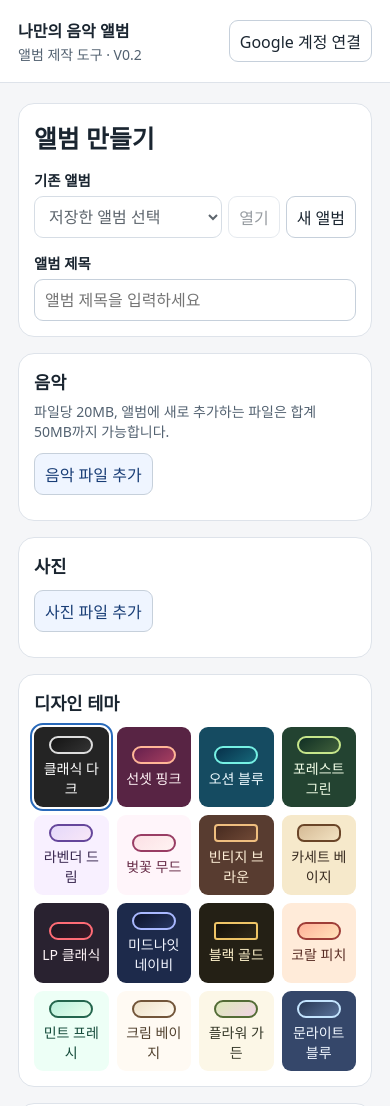
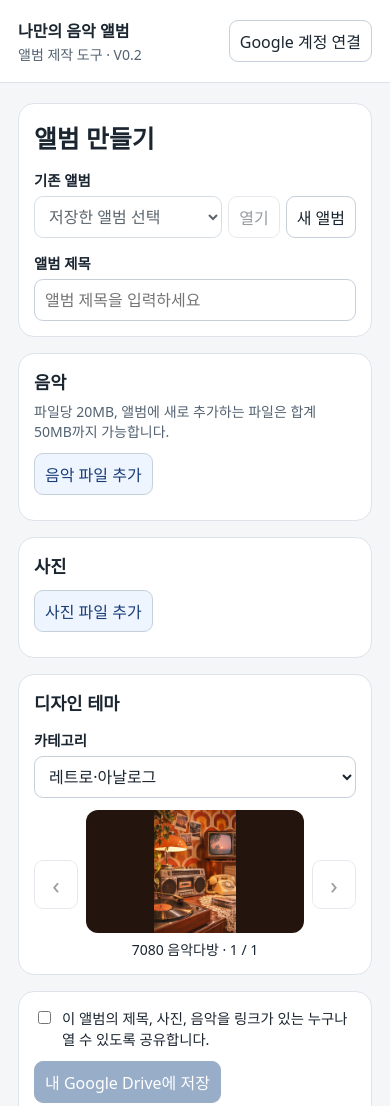
Before and after one commit to robin3025-bit/NFC-Album, a plain HTML site: page index.html in a window 390 px wide. Shown: the top 1106 px of the page. Drawn offline with Linux system fonts and the light colour scheme.

Commit message:
Add image theme categories and responsive carousel

```diff
--- a/app.js
+++ b/app.js
@@ -1,13 +1,15 @@
-import { applyTheme, mountPlayer, themes } from "./player.js";
+import { applyTheme, loadThemes, mountPlayer, themes } from "./player.js";
 import * as drive from "./drive.js";
 
 const get = id => document.getElementById(id);
 const status = message => { get("status").textContent = message; };
 const updatePlayer = mountPlayer(get("player"));
 const query = new URLSearchParams(location.search);
+const categories = await loadThemes().catch(() => new Map());
 const preview = get("preview");
 preview.hidden = false;
-const blank = () => ({ title: "", theme: "dark", tracks: [], photos: [] });
+const defaultTheme = categories.values().next().value?.ids[0] ?? "dark";
+const blank = () => ({ title: "", theme: defaultTheme, tracks: [], photos: [] });
 
 async function withSources(album, editor = false) {
   const created = [];
@@ -85,9 +87,7 @@ function setupEditor() {
   }
   function renderPreview() {
     updatePlayer(album);
-    for (const button of get("themes").children) {
-      button.setAttribute("aria-pressed", String(button.dataset.theme === album.theme));
-    }
+    renderThemePicker();
   }
   function changed() { dirty = true; renderPreview(); }
   function release(item) { if (item.src?.startsWith("blob:")) URL.revokeObjectURL(item.src); }
@@ -160,15 +160,59 @@ function setupEditor() {
       changed();
     };
   }
-  for (const [id, { label }] of themes) {
-    const button = document.createElement("button"), swatch = document.createElement("span");
-    button.type = "button"; button.className = "theme-choice"; swatch.className = "swatch";
-    swatch.setAttribute("aria-hidden", "true");
-    applyTheme(button, id);
-    button.append(swatch, label);
-    button.onclick = () => { album.theme = id; changed(); };
-    get("themes").append(button);
+  const category = get("theme-category"), slide = get("theme-slide"), image = get("theme-image");
+  const previousTheme = get("theme-prev"), nextTheme = get("theme-next");
+  const currentThemeOption = new Option("현재 테마", "");
+  currentThemeOption.disabled = true;
+  category.append(currentThemeOption);
+  for (const [id, { name }] of categories) category.append(new Option(name, id));
+  category.disabled = !categories.size;
+  get("theme-error").hidden = !!categories.size;
+
+  function renderThemePicker() {
+    const theme = themes.get(album.theme) ?? themes.get("dark");
+    const ids = categories.get(theme.categoryId)?.ids ?? [];
+    const index = ids.indexOf(album.theme);
+    currentThemeOption.textContent = `현재 테마 · ${theme.label}`;
+    currentThemeOption.hidden = index >= 0;
+    category.value = theme.categoryId ?? "";
+    applyTheme(get("theme-art"), album.theme);
+    image.hidden = !theme.image;
+    if (theme.image) {
+      if (image.src !== theme.image) image.src = theme.image;
+    } else image.removeAttribute("src");
+    get("theme-caption").textContent = index >= 0 ? `${theme.label} · ${index + 1} / ${ids.length}` : theme.label;
+    previousTheme.disabled = nextTheme.disabled = ids.length < 2;
   }
+  function selectTheme(id) {
+    if (!id || id === album.theme) return;
+    album.theme = id;
+    dirty = true;
+    applyTheme(get("player"), id);
+    renderThemePicker();
+  }
+  function moveTheme(step) {
+    const ids = categories.get(category.value)?.ids ?? [];
+    if (ids.length < 2) return;
+    const index = ids.indexOf(album.theme);
+    selectTheme(ids[(index + step + ids.length) % ids.length]);
+  }
+  category.onchange = () => selectTheme(categories.get(category.value)?.ids[0]);
+  previousTheme.onclick = () => moveTheme(-1);
+  nextTheme.onclick = () => moveTheme(1);
+  let start;
+  slide.onpointerdown = event => {
+    if (event.pointerType !== "touch" || !event.isPrimary || nextTheme.disabled) return;
+    start = { id: event.pointerId, x: event.clientX, y: event.clientY };
+    slide.setPointerCapture(event.pointerId);
+  };
+  slide.onpointercancel = event => { if (start?.id === event.pointerId) start = undefined; };
+  slide.onpointerup = event => {
+    if (start?.id !== event.pointerId) return;
+    const dx = event.clientX - start.x, dy = event.clientY - start.y;
+    start = undefined;
+    if (Math.abs(dx) >= 42 && Math.abs(dx) > Math.abs(dy) * 1.3) moveTheme(dx < 0 ? 1 : -1);
+  };
   get("title").oninput = event => { album.title = event.target.value; changed(); };
   function controls(locked) {
     busy = locked;
--- a/index.html
+++ b/index.html
@@ -22,7 +22,22 @@
 </section>
 <section><h2>음악</h2><p class="limits">파일당 20MB, 앨범에 새로 추가하는 파일은 합계 50MB까지 가능합니다.</p><label class="upload">음악 파일 추가<input type="file" id="tracks" accept="audio/*,.mp3,.m4a,.wav,.ogg,.flac,.aac" multiple></label><ul class="files" id="track-list"></ul></section>
 <section><h2>사진</h2><label class="upload">사진 파일 추가<input type="file" id="photos" accept="image/*" multiple></label><ul class="files" id="photo-list"></ul></section>
-<section><h2>디자인 테마</h2><div id="themes"></div></section>
+<section>
+<h2>디자인 테마</h2>
+<div id="themes">
+  <label for="theme-category">카테고리</label>
+  <select id="theme-category"></select>
+  <div class="theme-carousel">
+    <button type="button" id="theme-prev" aria-label="이전 테마" disabled>‹</button>
+    <figure id="theme-slide">
+      <div id="theme-art"><img id="theme-image" alt="" draggable="false" hidden></div>
+      <figcaption id="theme-caption" aria-live="polite"></figcaption>
+    </figure>
+    <button type="button" id="theme-next" aria-label="다음 테마" disabled>›</button>
+  </div>
+  <p id="theme-error" hidden>테마 목록을 불러오지 못했습니다. 현재 테마를 유지합니다.</p>
+</div>
+</section>
 <section><label class="check"><input type="checkbox" id="share"> 이 앨범의 제목, 사진, 음악을 링크가 있는 누구나 열 수 있도록 공유합니다.</label><button class="primary" id="save" type="submit">내 Google Drive에 저장</button><div class="row" id="link-row" hidden><input id="link" aria-label="감상 링크" readonly><button id="copy" type="button">복사</button></div></section>
 </form>
 <aside id="preview" hidden><p class="preview-label">모바일 실시간 미리보기</p><div id="player"></div></aside>
--- a/player.js
+++ b/player.js
@@ -26,8 +26,32 @@ const patterns = [
 export const themes = new Map(definitions.map(([id, label, start, end, surface, ink, accent, frame, radius], i) =>
   [id, { label, vars: { bg: `linear-gradient(145deg,${start},${end})`, surface, ink, accent, frame,
     radius: `${radius}px`, on: light.has(id) ? "#fff" : "#16131c", texture: patterns[i % patterns.length] } }]));
+export async function loadThemes() {
+  const categories = new Map();
+  const response = await fetch(new URL("./themes.json", import.meta.url));
+  if (!response.ok) throw new Error("테마 목록을 불러올 수 없습니다.");
+  const catalog = await response.json();
+  for (const { id, categoryId, categoryName, name, background, baseColor, textColor, accentColor } of catalog.themes) {
+    const validColor = value => /^#[0-9a-f]{6}$/i.test(value);
+    if (themes.has(id) || !id || !categoryId || !categoryName || !name ||
+      !/^backgrounds\/[\w-]+\.(webp|svg|png|jpe?g|avif)$/i.test(background) ||
+      ![baseColor, textColor, accentColor].every(validColor)) continue;
+    const image = new URL(background, import.meta.url).href;
+    const dark = /^#[0-7]/i.test(baseColor);
+    themes.set(id, { label: name, categoryId, image, vars: {
+      bg: baseColor, texture: `linear-gradient(${baseColor}b8,${baseColor}ed)`,
+      image: `url("${image}")`, surface: baseColor, ink: textColor,
+      accent: accentColor, frame: accentColor, radius: "16px", on: dark ? "#15131a" : "#fff",
+    } });
+    if (!categories.has(categoryId)) categories.set(categoryId, { name: categoryName, ids: [] });
+    categories.get(categoryId).ids.push(id);
+  }
+  return categories;
+}
 export function applyTheme(element, id) {
   const theme = themes.get(id) ?? themes.get("dark");
+  element.style.setProperty("--image", "none");
+  element.classList.toggle("image-theme", Boolean(theme.image));
   for (const [name, value] of Object.entries(theme.vars)) element.style.setProperty("--" + name, value);
   element.dataset.theme = themes.has(id) ? id : "dark";
 }
--- a/serve.mjs
+++ b/serve.mjs
@@ -5,12 +5,16 @@ const files = new Map([
   ["/", ["index.html", "text/html; charset=utf-8"]],
   ["/index.html", ["index.html", "text/html; charset=utf-8"]],
   ["/style.css", ["style.css", "text/css"]],
+  ["/themes.json", ["themes.json", "application/json"]],
   ...["app", "player", "drive", "config"].map(name => [`/${name}.js`, [`${name}.js`, "text/javascript"]]),
 ]);
 const port = Number(process.argv[2] || 8765);
 createServer(async (request, response) => {
   try {
-    const file = files.get(new URL(request.url, "http://localhost").pathname);
+    const pathname = new URL(request.url, "http://localhost").pathname;
+    const image = /^\/backgrounds\/[\w-]+\.(webp|svg|png|jpe?g|avif)$/i.exec(pathname);
+    const types = { webp: "image/webp", svg: "image/svg+xml", png: "image/png", jpg: "image/jpeg", jpeg: "image/jpeg", avif: "image/avif" };
+    const file = files.get(pathname) ?? (image && [pathname.slice(1), types[image[1].toLowerCase()]]);
     if (!file) { response.writeHead(404).end(); return; }
     const body = await readFile(new URL(file[0], import.meta.url));
     response.writeHead(200, { "Content-Type": file[1], "Cache-Control": "no-store" }).end(body);
--- a/style.css
+++ b/style.css
@@ -17,10 +17,13 @@ input:not([type=checkbox],[type=range],[type=file]),select{width:100%;min-width:
 .upload{position:relative;display:inline-grid;place-items:center;margin-top:12px;background:#eff5ff;color:#183d76}.upload input{position:absolute;inset:0;opacity:0;width:100%;cursor:pointer}
 .files{list-style:none;padding:0;display:grid;gap:8px;margin-top:10px}
 .files li{display:flex;align-items:center;gap:8px;min-width:0}.filename{flex:1;overflow-wrap:anywhere}.mini{width:34px;height:34px;object-fit:cover;border-radius:5px}
-#themes{display:grid;grid-template-columns:repeat(4,minmax(0,1fr));gap:8px;margin-top:12px}
-.theme-choice{color:var(--ink);background:var(--surface);border:2px solid transparent;min-width:0;font-size:.875rem;overflow-wrap:anywhere;padding:7px 4px}
-.theme-choice[aria-pressed=true]{outline:2px solid #2869ba;outline-offset:2px}
-.swatch{display:block;margin:0 auto 4px;width:70%;height:18px;border:2px solid var(--accent);border-radius:var(--radius);background:var(--bg)}
+.theme-carousel{display:grid;grid-template-columns:44px minmax(0,1fr) 44px;align-items:center;gap:8px;margin-top:12px}
+.theme-carousel button{font-size:1.5rem}
+#theme-slide{margin:0;min-width:0;touch-action:pan-y}
+#theme-art{aspect-ratio:16/9;border-radius:12px;overflow:hidden;background:var(--bg,#eee);display:grid;place-items:center}
+#theme-image{width:100%;height:100%;min-height:0;object-fit:contain;pointer-events:none}
+#theme-caption{text-align:center;font-size:.875rem;margin-top:6px;overflow-wrap:anywhere}
+#theme-error{font-size:.875rem;margin-top:8px}
 .check{display:flex;align-items:flex-start;gap:8px;font-size:.9rem}.check input{margin-top:4px;flex:none}
 .primary{background:#1d4b85;color:white;border-color:#1d4b85;margin:12px 0}
 #status{position:fixed;bottom:12px;left:50%;transform:translateX(-50%);z-index:2;width:max-content;max-width:calc(100% - 24px);padding:10px 15px;border-radius:10px;background:#14263a;color:white;box-shadow:0 4px 18px #0003}
@@ -28,6 +31,8 @@ input:not([type=checkbox],[type=range],[type=file]),select{width:100%;min-width:
 #preview{position:sticky;top:15px;width:100%;max-width:440px;justify-self:center}
 .preview-label{font-size:.875rem;color:#536271;margin:0 0 8px}
 .player{padding:22px;border-radius:22px;background:var(--texture),var(--bg);color:var(--ink);min-width:0;box-shadow:0 12px 30px #16274124}
+.player.image-theme{background:var(--texture),var(--image) center / cover no-repeat,var(--bg)}
+.image-theme :is(h1,h2,.time,.photo-controls span,.player-error),.image-theme > strong{background:var(--surface);border-radius:8px;padding:3px 8px}
 .player h1{text-align:center;margin-bottom:18px;overflow-wrap:anywhere}
 .frame{display:grid;place-items:center;aspect-ratio:1/1;border:5px solid var(--frame);border-radius:var(--radius);background:var(--surface);overflow:hidden;position:relative}
 .frame img{width:100%;height:100%;position:absolute;inset:0;object-fit:contain}.placeholder{font-size:2.5rem}
@@ -47,4 +52,4 @@ input:not([type=checkbox],[type=range],[type=file]),select{width:100%;min-width:
 .legacy-video{display:block;margin:12px 0 0;width:100%}
 body.viewer main{display:block;max-width:476px}body.viewer .preview-label{display:none}
 @media(max-width:760px){main{grid-template-columns:minmax(0,1fr);gap:16px}#preview{position:static}section{padding:15px}}
-@media(max-width:380px){#themes{grid-template-columns:repeat(3,minmax(0,1fr))}.file-controls{gap:3px}.file-controls button{padding:5px}.player{padding:16px}}
+@media(max-width:380px){.file-controls{gap:3px}.file-controls button{padding:5px}.player{padding:16px}}
--- /dev/null
+++ b/themes.json
@@ -0,0 +1,115 @@
+{
+  "version": "0.2-theme-test",
+  "themes": [
+    {
+      "id": "retro-01",
+      "categoryId": "retro",
+      "categoryName": "레트로·아날로그",
+      "name": "7080 음악다방",
+      "background": "backgrounds/retro.webp",
+      "baseColor": "#23150e",
+      "textColor": "#ffe5bb",
+      "accentColor": "#ffc178",
+      "status": "generated_background"
+    },
+    {
+      "id": "sentimental-01",
+      "categoryId": "sentimental",
+      "categoryName": "감성·서정",
+      "name": "노을 편지",
+      "background": "backgrounds/sentimental.webp",
+      "baseColor": "#463246",
+      "textColor": "#fff4ee",
+      "accentColor": "#f3c3d5",
+      "status": "generated_background"
+    },
+    {
+      "id": "nature-01",
+      "categoryId": "nature",
+      "categoryName": "자연·힐링",
+      "name": "숲속 호수",
+      "background": "backgrounds/nature.webp",
+      "baseColor": "#123c2f",
+      "textColor": "#f4ffe7",
+      "accentColor": "#b5e28b",
+      "status": "generated_background"
+    },
+    {
+      "id": "future-01",
+      "categoryId": "future",
+      "categoryName": "미래·SF",
+      "name": "네온 시티",
+      "background": "backgrounds/future.webp",
+      "baseColor": "#111b48",
+      "textColor": "#e6f4ff",
+      "accentColor": "#79e4ff",
+      "status": "generated_background"
+    },
+    {
+      "id": "romance-01",
+      "categoryId": "romance",
+      "categoryName": "사랑·로맨틱",
+      "name": "장미빛 저녁",
+      "background": "backgrounds/romance.webp",
+      "baseColor": "#50202c",
+      "textColor": "#fff0ed",
+      "accentColor": "#ffb4bc",
+      "status": "generated_background"
+    },
+    {
+      "id": "minimal-01",
+      "categoryId": "minimal",
+      "categoryName": "모던·미니멀",
+      "name": "따뜻한 여백",
+      "background": "backgrounds/minimal.webp",
+      "baseColor": "#e8ded0",
+      "textColor": "#332b25",
+      "accentColor": "#795c42",
+      "status": "generated_background"
+    },
+    {
+      "id": "classic-01",
+      "categoryId": "classic",
+      "categoryName": "클래식·명품",
+      "name": "블랙 골드",
+      "background": "backgrounds/classic.svg",
+      "baseColor": "#121110",
+      "textColor": "#fff0cc",
+      "accentColor": "#d5ad63",
+      "status": "temporary_test_vector"
+    },
+    {
+      "id": "art-01",
+      "categoryId": "art",
+      "categoryName": "예술·판타지",
+      "name": "몽환적인 색채",
+      "background": "backgrounds/art.svg",
+      "baseColor": "#2b2149",
+      "textColor": "#fff5ff",
+      "accentColor": "#dfb8ff",
+      "status": "temporary_test_vector"
+    },
+    {
+      "id": "travel-01",
+      "categoryId": "travel",
+      "categoryName": "여행·추억",
+      "name": "여행 엽서",
+      "background": "backgrounds/travel.svg",
+      "baseColor": "#dfc9aa",
+      "textColor": "#3e2b1d",
+      "accentColor": "#805131",
+      "status": "temporary_test_vector"
+    },
+    {
+      "id": "season-01",
+      "categoryId": "season",
+      "categoryName": "계절·이벤트",
+      "name": "겨울 축제",
+      "background": "backgrounds/season.svg",
+      "baseColor": "#0c292c",
+      "textColor": "#fff7dd",
+      "accentColor": "#efc475",
+      "status": "temporary_test_vector"
+    }
+  ]
+}
```
Also changed, not shown: backgrounds/art.svg (added), backgrounds/classic.svg (added), backgrounds/future.webp (added), backgrounds/minimal.webp (added), backgrounds/nature.webp (added), backgrounds/retro.webp (added), backgrounds/romance.webp (added), backgrounds/season.svg (added), backgrounds/sentimental.webp (added), backgrounds/travel.svg (added), 1 other file.
